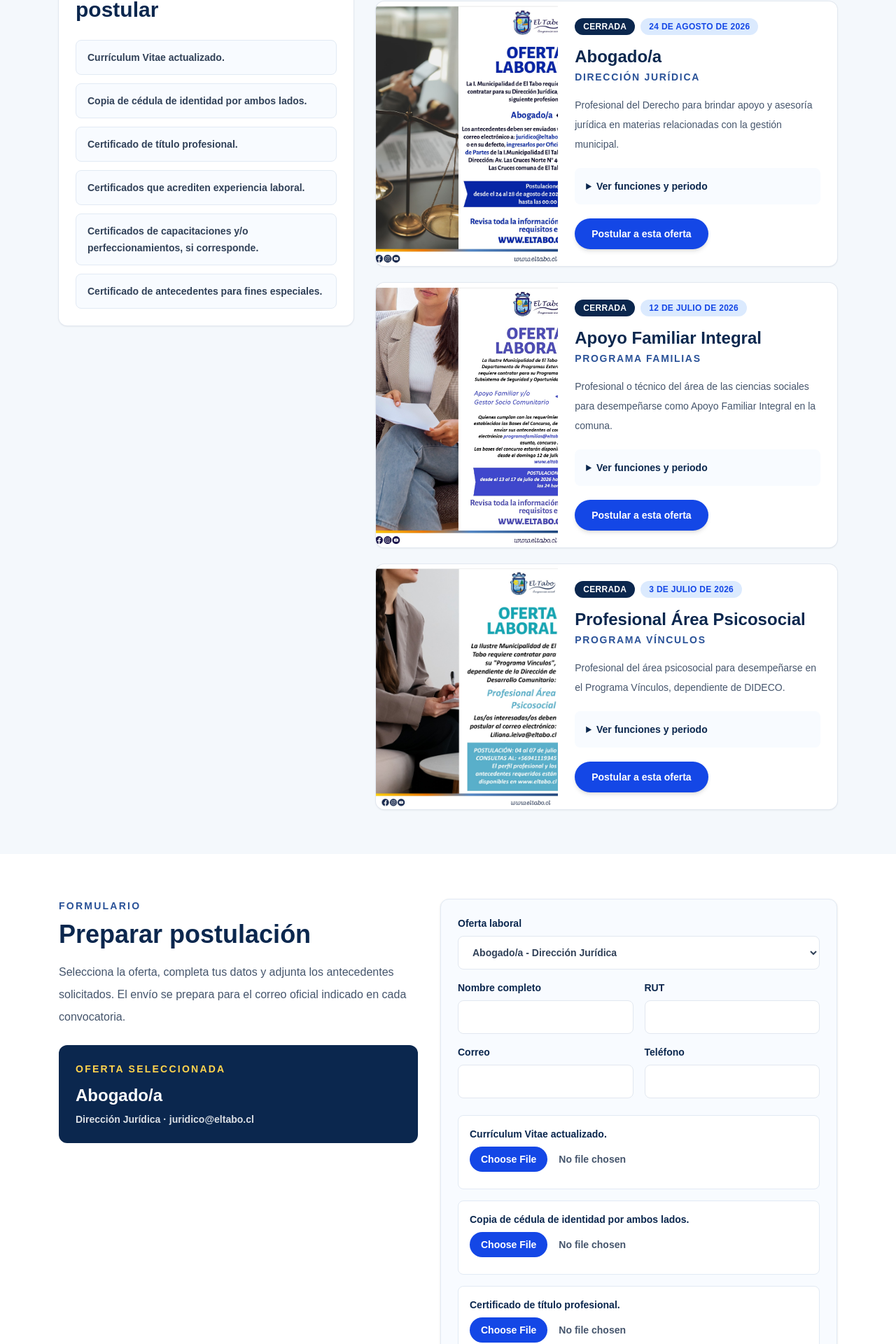
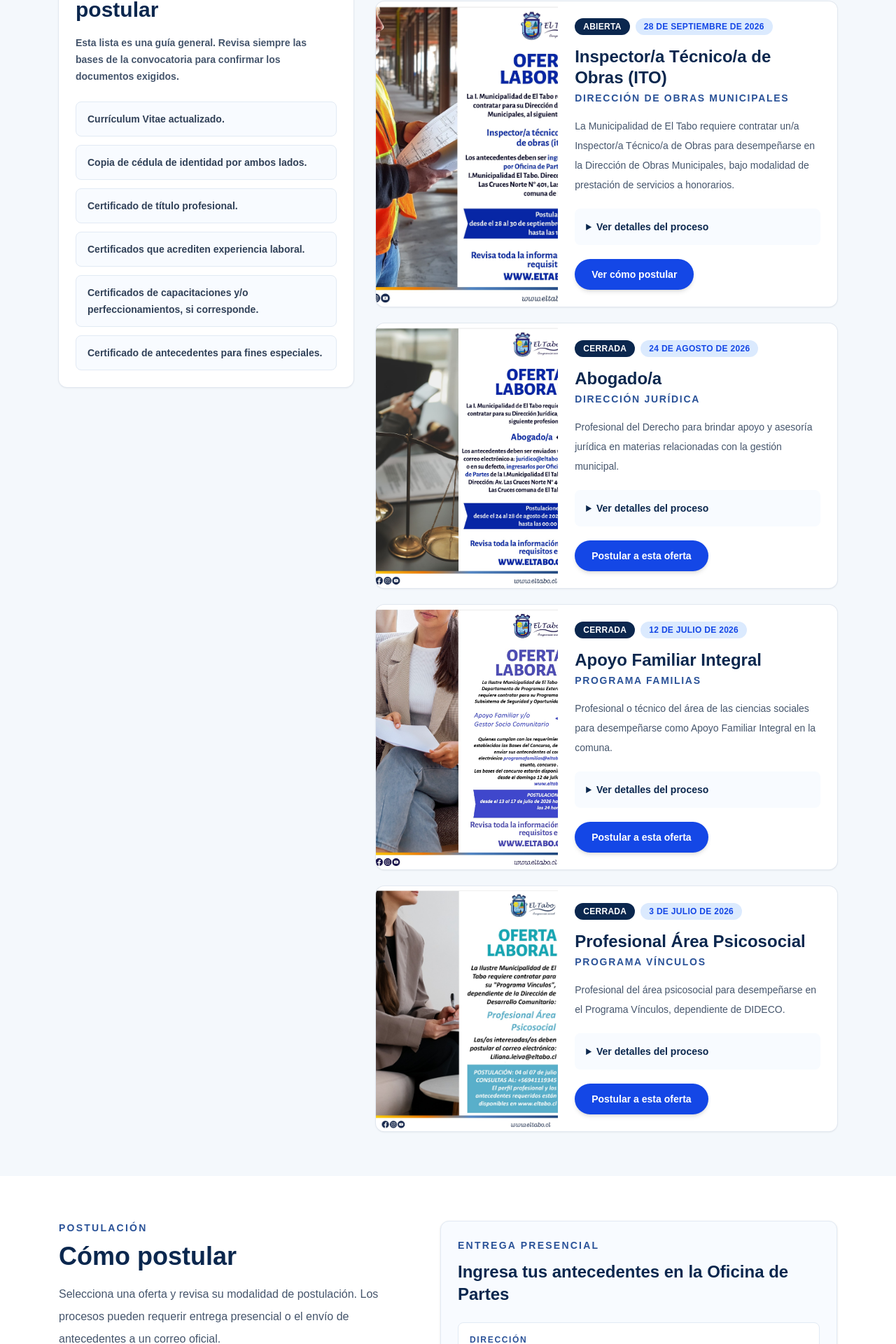
Before and after one commit to cruzdoussau/municipalidadeltabo, a Next.js app: page /portal-laboral in a window 1280 px wide. Shown: the part 880-2800 px from the top of the page at 70% size. Built offline with nearby package versions, Linux system fonts and the light colour scheme.

Commit message:
feat: publicar oferta laboral para inspector de obras

```diff
--- a/app/portal-laboral/page.tsx
+++ b/app/portal-laboral/page.tsx
@@ -1,6 +1,7 @@
 "use client";
 
 import React from "react";
+import Image from "next/image";
 import Link from "next/link";
 import Header from "@/components/layout/Header";
 import Footer from "@/components/layout/Footer";
@@ -11,8 +12,12 @@ type Oferta = {
   area: string;
   fechaPublicacion: string;
   postulacion: string;
-  correo: string;
-  asunto: string;
+  modalidad: "Correo electrónico" | "Oficina de Partes";
+  correo?: string;
+  asunto?: string;
+  direccion?: string;
+  sourceUrl?: string;
+  basesUrl?: string;
   estado: "Abierta" | "Cerrada";
   resumen: string;
   funciones: string[];
@@ -30,11 +35,32 @@ const documentos = [
 
 const ofertas: Oferta[] = [
   {
+    id: "direccion-obras-ito",
+    cargo: "Inspector/a Técnico/a de Obras (ITO)",
+    area: "Dirección de Obras Municipales",
+    fechaPublicacion: "28 de septiembre de 2026",
+    postulacion: "Desde el 28 al 30 de septiembre de 2026, hasta las 14:00 horas.",
+    modalidad: "Oficina de Partes",
+    direccion: "Av. Las Cruces Norte N.° 401, Las Cruces, comuna de El Tabo.",
+    sourceUrl: "https://www.instagram.com/p/Dd1lW2ECXnr/",
+    basesUrl: "/documentos/portal-laboral/bases-inspector-tecnico-obras-2026.pdf",
+    estado: "Abierta",
+    resumen:
+      "La Municipalidad de El Tabo requiere contratar un/a Inspector/a Técnico/a de Obras para desempeñarse en la Dirección de Obras Municipales, bajo modalidad de prestación de servicios a honorarios.",
+    funciones: [
+      "Una vacante, con honorario bruto mensual de $1.200.000.",
+      "Título de Ingeniería Civil, Ingeniería en Construcción, Construcción Civil o Arquitectura.",
+      "Experiencia laboral mínima de un año en supervisión, inspección técnica, fiscalización o control de obras.",
+    ],
+    image: "/images/portal-laboral/oferta-inspector-tecnico-obras-2026.jpg",
+  },
+  {
     id: "direccion-juridica-abogado",
     cargo: "Abogado/a",
     area: "Dirección Jurídica",
     fechaPublicacion: "24 de agosto de 2026",
     postulacion: "Desde el 24 al 28 de agosto de 2026, hasta las 00:00 horas.",
+    modalidad: "Correo electrónico",
     correo: "juridico@eltabo.cl",
     asunto: "Postulación Abogado/a Dirección Jurídica",
     estado: "Cerrada",
@@ -55,6 +81,7 @@ const ofertas: Oferta[] = [
     area: "Programa Familias",
     fechaPublicacion: "12 de julio de 2026",
     postulacion: "Desde el 13 al 17 de julio de 2026, hasta las 14:00 horas.",
+    modalidad: "Correo electrónico",
     correo: "programafamilias@eltabo.cl",
     asunto: "concurso AFI",
     estado: "Cerrada",
@@ -73,6 +100,7 @@ const ofertas: Oferta[] = [
     area: "Programa Vínculos",
     fechaPublicacion: "3 de julio de 2026",
     postulacion: "Desde el 4 al 7 de julio de 2026.",
+    modalidad: "Correo electrónico",
     correo: "liliana.leiva@eltabo.cl",
     asunto: "Postulación Profesional Área Psicosocial Programa Vínculos",
     estado: "Cerrada",
@@ -88,6 +116,10 @@ const ofertas: Oferta[] = [
 ];
 
 function buildMailto(oferta: Oferta) {
+  if (!oferta.correo || !oferta.asunto) {
+    return "#postulacion";
+  }
+
   const body = [
     `Postulación al cargo: ${oferta.cargo}`,
     `Área: ${oferta.area}`,
@@ -132,9 +164,12 @@ export default function PortalLaboralPage() {
       <main id="contenido-principal" tabIndex={-1} className="min-h-screen bg-[#f4f8fc] text-slate-800">
         <section className="relative overflow-hidden bg-[#071f4a] text-white">
           <div className="absolute inset-0">
-            <img
-              src="/images/portal-laboral/oferta-direccion-juridica-abogado.jpg"
+            <Image
+              src="/images/portal-laboral/oferta-inspector-tecnico-obras-2026.jpg"
               alt="Portal laboral Municipalidad de El Tabo"
+              fill
+              priority
+              sizes="100vw"
               className="h-full w-full object-cover opacity-25"
             />
             <div className="absolute inset-0 bg-gradient-to-r from-[#061b3d] via-[#0b4ca8]/88 to-[#00a6d6]/62" />
@@ -179,8 +214,8 @@ export default function PortalLaboralPage() {
                 Postulación
               </p>
               <h2 className="mt-4 text-3xl font-black leading-tight">
-                Adjunta tus documentos y envía tus antecedentes al correo del
-                proceso.
+                Revisa cada convocatoria y sigue la modalidad de postulación
+                indicada.
               </h2>
               <div className="mt-6 grid gap-3 text-sm font-semibold text-white/90">
                 {documentos.slice(0, 4).map((item) => (
@@ -202,6 +237,10 @@ export default function PortalLaboralPage() {
               <h2 className="mt-3 text-3xl font-black leading-tight text-[#0b274e]">
                 Antecedentes para postular
               </h2>
+              <p className="mt-4 text-sm font-semibold leading-6 text-slate-600">
+                Esta lista es una guía general. Revisa siempre las bases de la
+                convocatoria para confirmar los documentos exigidos.
+              </p>
               <ul className="mt-6 grid gap-3">
                 {documentos.map((item) => (
                   <li
@@ -231,9 +270,11 @@ export default function PortalLaboralPage() {
                     className="grid overflow-hidden rounded-xl bg-white shadow-sm ring-1 ring-slate-200 md:grid-cols-[260px_1fr]"
                   >
                     <div className="relative min-h-[260px] bg-slate-200">
-                      <img
+                      <Image
                         src={oferta.image}
                         alt={oferta.cargo}
+                        fill
+                        sizes="(min-width: 768px) 260px, 100vw"
                         className="absolute inset-0 h-full w-full object-cover"
                       />
                     </div>
@@ -260,7 +301,7 @@ export default function PortalLaboralPage() {
 
                       <details className="mt-5 rounded-lg bg-[#f8fbff] p-4">
                         <summary className="cursor-pointer text-sm font-black text-[#0b274e]">
-                          Ver funciones y periodo
+                          Ver detalles del proceso
                         </summary>
                         <p className="mt-3 text-sm font-semibold text-slate-700">
                           Postulación: {oferta.postulacion}
@@ -279,7 +320,9 @@ export default function PortalLaboralPage() {
                         onClick={() => scrollToForm(oferta.id)}
                         className="mt-5 rounded-full bg-blue-700 px-6 py-3 text-sm font-black text-white shadow-md transition hover:bg-blue-800"
                       >
-                        Postular a esta oferta
+                        {oferta.modalidad === "Oficina de Partes"
+                          ? "Ver cómo postular"
+                          : "Postular a esta oferta"}
                       </button>
                     </div>
                   </article>
@@ -293,15 +336,15 @@ export default function PortalLaboralPage() {
           <div className="mx-auto grid max-w-[1160px] gap-8 px-6 lg:grid-cols-[0.95fr_1.05fr]">
             <div>
               <p className="text-sm font-bold uppercase tracking-[0.16em] text-[#2a5298]">
-                Formulario
+                Postulación
               </p>
               <h2 className="mt-2 text-4xl font-black leading-tight text-[#0b274e]">
-                Preparar postulación
+                Cómo postular
               </h2>
               <p className="mt-4 text-base leading-8 text-slate-600">
-                Selecciona la oferta, completa tus datos y adjunta los
-                antecedentes solicitados. El envío se prepara para el correo
-                oficial indicado en cada convocatoria.
+                Selecciona una oferta y revisa su modalidad de postulación. Los
+                procesos pueden requerir entrega presencial o el envío de
+                antecedentes a un correo oficial.
               </p>
               <div className="mt-6 rounded-xl bg-[#0b274e] p-6 text-white">
                 <p className="text-sm font-bold uppercase tracking-[0.16em] text-[#ffd44d]">
@@ -309,15 +352,70 @@ export default function PortalLaboralPage() {
                 </p>
                 <h3 className="mt-3 text-2xl font-black">{selected.cargo}</h3>
                 <p className="mt-2 text-sm font-semibold text-white/85">
-                  {selected.area} · {selected.correo}
+                  {selected.area} · {selected.modalidad}
                 </p>
               </div>
             </div>
 
-            <form
-              onSubmit={handleSubmit}
-              className="rounded-xl border border-[#e2eaf4] bg-[#f8fbff] p-6 shadow-sm"
-            >
+            {selected.modalidad === "Oficina de Partes" ? (
+              <div className="rounded-xl border border-[#e2eaf4] bg-[#f8fbff] p-6 shadow-sm">
+                <p className="text-sm font-black uppercase tracking-[0.16em] text-[#2a5298]">
+                  Entrega presencial
+                </p>
+                <h3 className="mt-3 text-2xl font-black text-[#0b274e]">
+                  Ingresa tus antecedentes en la Oficina de Partes
+                </h3>
+                <div className="mt-6 grid gap-4">
+                  <div className="rounded-lg border border-[#e2eaf4] bg-white p-4">
+                    <p className="text-xs font-black uppercase tracking-[0.14em] text-[#2a5298]">
+                      Dirección
+                    </p>
+                    <p className="mt-2 text-sm font-semibold leading-6 text-slate-700">
+                      {selected.direccion}
+                    </p>
+                  </div>
+                  <div className="rounded-lg border border-[#e2eaf4] bg-white p-4">
+                    <p className="text-xs font-black uppercase tracking-[0.14em] text-[#2a5298]">
+                      Plazo de postulación
+                    </p>
+                    <p className="mt-2 text-sm font-semibold leading-6 text-slate-700">
+                      {selected.postulacion}
+                    </p>
+                  </div>
+                </div>
+                <p className="mt-5 text-sm leading-7 text-slate-600">
+                  Revisa las bases y requisitos del proceso antes de presentar
+                  la documentación. No se reciben postulaciones mediante este
+                  formulario ni por correo electrónico.
+                </p>
+                <div className="mt-6 flex flex-col gap-3 sm:flex-row">
+                  {selected.basesUrl && (
+                    <a
+                      href={selected.basesUrl}
+                      target="_blank"
+                      rel="noreferrer"
+                      className="rounded-full bg-blue-700 px-7 py-4 text-center text-sm font-black text-white shadow-md transition hover:bg-blue-800"
+                    >
+                      Descargar bases oficiales
+                    </a>
+                  )}
+                  {selected.sourceUrl && (
+                    <a
+                      href={selected.sourceUrl}
+                      target="_blank"
+                      rel="noreferrer"
+                      className="rounded-full bg-white px-7 py-4 text-center text-sm font-black text-[#0b274e] shadow-sm ring-1 ring-slate-200 transition hover:bg-blue-50"
+                    >
+                      Ver publicación oficial
+                    </a>
+                  )}
+                </div>
+              </div>
+            ) : (
+              <form
+                onSubmit={handleSubmit}
+                className="rounded-xl border border-[#e2eaf4] bg-[#f8fbff] p-6 shadow-sm"
+              >
               <div className="grid gap-4 sm:grid-cols-2">
                 <label className="grid gap-2 text-sm font-black text-[#0b274e] sm:col-span-2">
                   Oferta laboral
@@ -407,7 +505,8 @@ export default function PortalLaboralPage() {
                   Escribir al correo
                 </a>
               </div>
-            </form>
+              </form>
+            )}
           </div>
         </section>
       </main>
```
Also changed, not shown: public/images/portal-laboral/oferta-inspector-tecnico-obras-2026.jpg (added), 1 other file (tests, documents, lock files or other folders).
